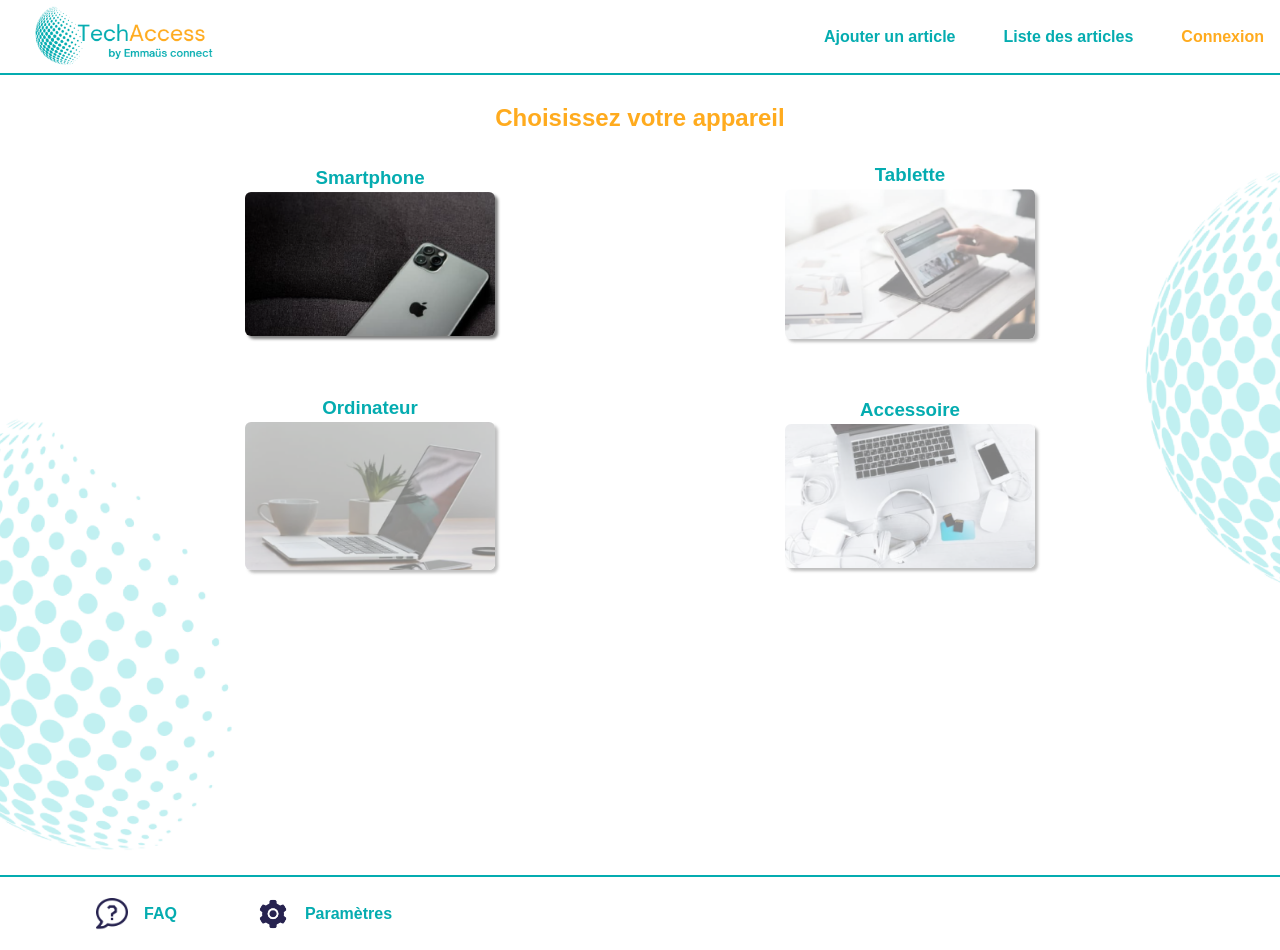
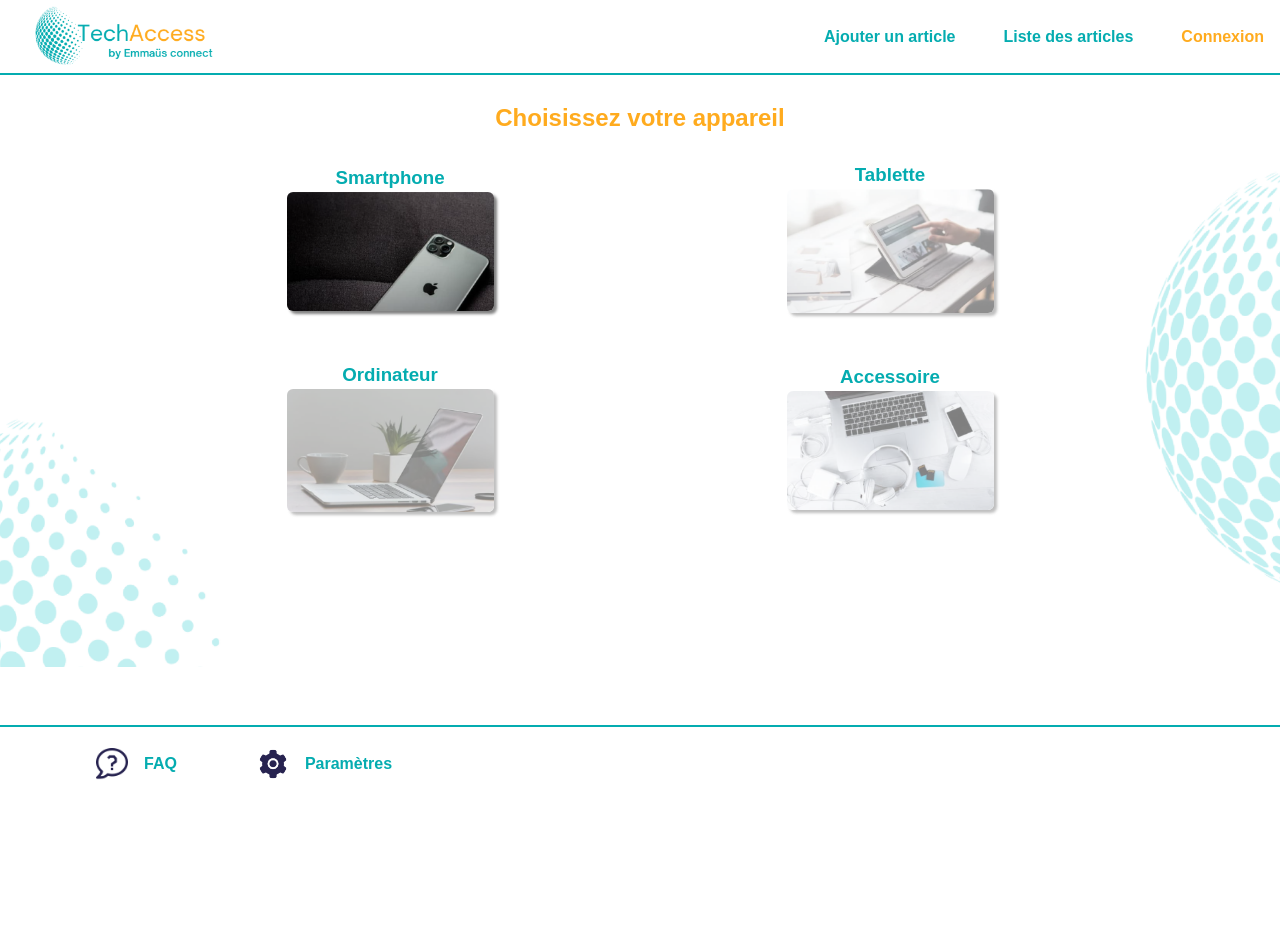
Before and after one commit to Gaby1988/Hackathon2, a React (Vite) app in the folder frontend/: page /homepage in a window 1280 px wide. After the commit the page ends 800 px from the top, so only its background shows below. Built offline with nearby package versions, Linux system fonts and the light colour scheme.

Commit message:
fix navbar scroll

```diff
--- a/frontend/src/assets/styles/homepage.scss
+++ b/frontend/src/assets/styles/homepage.scss
@@ -2,7 +2,7 @@
   background-image: url("../../../src/assets/pictures/background-pagehome.png");
   background-repeat: no-repeat;
   background-size: cover;
-  height: 100vh;
+  height: 74vh;
   h2 {
     text-align: center;
     padding-bottom: 25px;
@@ -15,13 +15,13 @@
     grid-template-columns: 1fr 1fr;
     justify-items: center;
     align-items: center;
-    margin-left: 100px;
-    margin-right: 100px;
+    margin-left: 140px;
+    margin-right: 140px;
     .smartphone-img,
     .tablette-img,
     .ordinateur-img,
     .accessoires-img {
-      width: 250px;
+      width: 207px;
       transition: transform 0.3s ease;
       box-shadow: 3px 3px 3px grey;
       border-radius: 6px;
```
